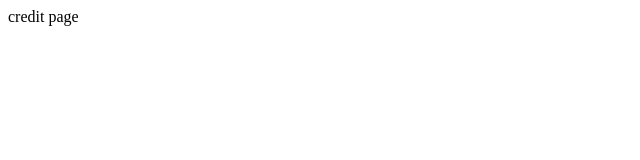
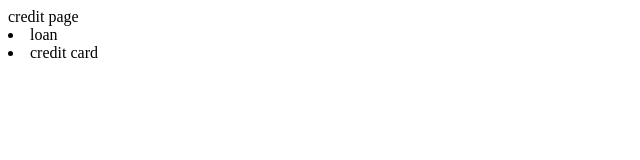
Before and after one commit to demomurali/gitdemo, a plain HTML site: page credit.html in a window 1280 px wide. Shown: the whole page, without its empty margins (0-640 px from the left). Drawn offline with Linux system fonts and the light colour scheme.

Commit message:
added credit links

```diff
--- a/credit.html
+++ b/credit.html
@@ -1,5 +1,7 @@
 <html>
     <body>
         credit page
+        <li>loan</li>
+        <li>credit card</li>
     </body>
 </html>
```
